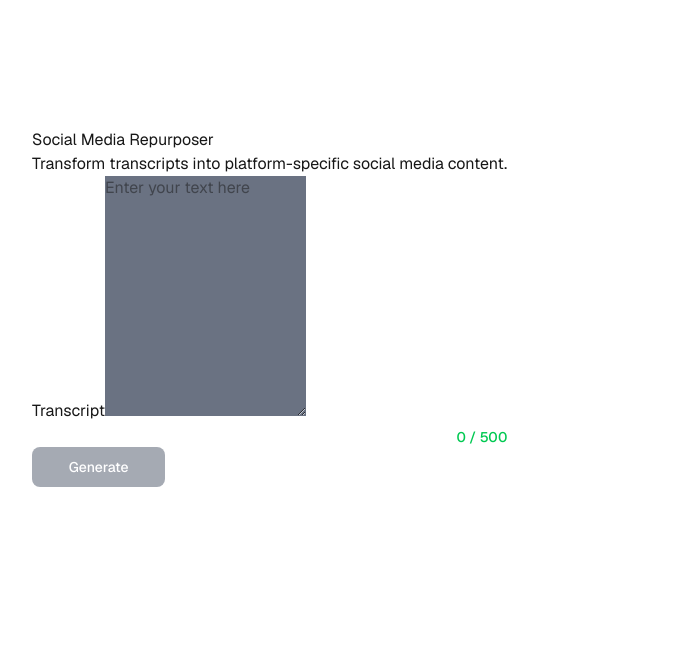
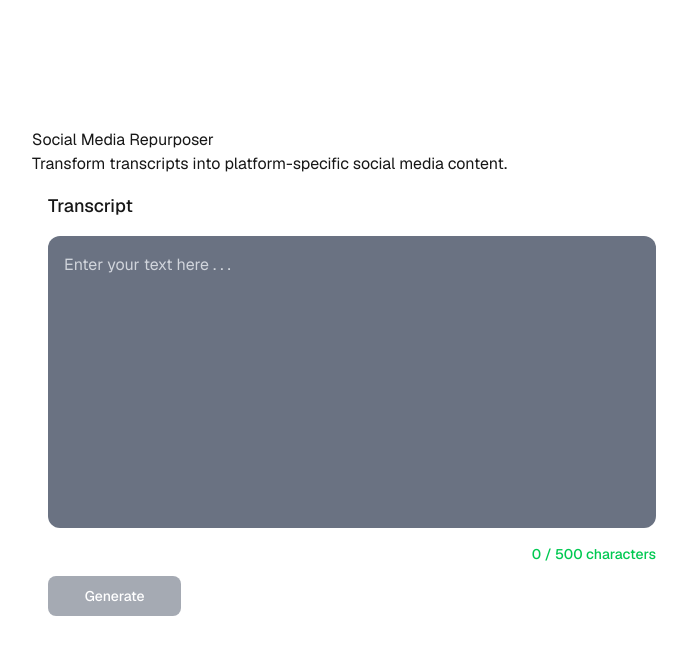
Before and after one commit to Zitz59/social-media-repurposer, a Next.js app: page / in a window 1280 px wide. Shown: the top 654 px of the page, without its empty margins (288-975 px from the left). Built offline with nearby package versions, Linux system fonts and the light colour scheme.

Commit message:
style: improve transcript form appearance

```diff
--- a/app/page.tsx
+++ b/app/page.tsx
@@ -39,7 +39,7 @@ export default function Home() {
         <div className="flex flex-col flex-1 items-center justify-center bg-zinc-50 font-sans dark:bg-black">
             <main
                 className="flex flex-1 w-full space-y-4 max-w-3xl flex-col items-center justify-between py-32 px-16 bg-white dark:bg-black sm:items-start">
-                <section>
+                <section className="w-full ">
                     <header>
                         <h1>Social Media Repurposer</h1>
                         <p> Transform transcripts into platform-specific social media content.</p>
@@ -50,7 +50,7 @@ export default function Home() {
                         transcript={transcript}
                         setTranscript={setTranscript}
                         isLoading={isLoading}
-                        placeholder="Enter your text here"
+                        placeholder="Enter your text here . . ."
                     />
                     {error && (<p className="text-red-600 text-sm">{error}</p>)}
                 </section>
--- a/components/TranscriptForm.tsx
+++ b/components/TranscriptForm.tsx
@@ -30,14 +30,16 @@ const TranscriptForm = ({
     }
 
     return (
-        <form onSubmit={(e) => {
+        <form className="flex flex-col gap-3 p-4 rounded-xl  leading-relaxed "
+            onSubmit={(e) => {
             e.preventDefault()
             handleSubmit()
         }}>
-            <label htmlFor="transcript">
+            <label className="font-medium text-lg mb-1"
+                htmlFor="transcript">
                 Transcript
             </label>
-            <textarea className="bg-gray-500"
+            <textarea className="placeholder:text-gray-300 resize-none outline-none transition-all bg-gray-500 rounded-xl p-4 focus:ring-2 focus:ring-gray-400 w-full"
                       value={transcript}
                       maxLength={maxLength}
                       id="transcript"
@@ -48,14 +50,15 @@ const TranscriptForm = ({
             />
             <div className="text-right text-sm mt-1">
                 <span className={getCounterColor()}>
-                    {transcript.length} / {maxLength}
+                    {transcript.length} / {maxLength} characters
                 </span>
             </div>
-            <Button type="submit"
+            <Button className="w-fit"
+                type="submit"
                     disabled={isButtonDisabled}
                     isLoading={isLoading}
                     loadingText={"Loading..."}>
-                Generate
+               Generate
             </Button>
         </form>
 
```
